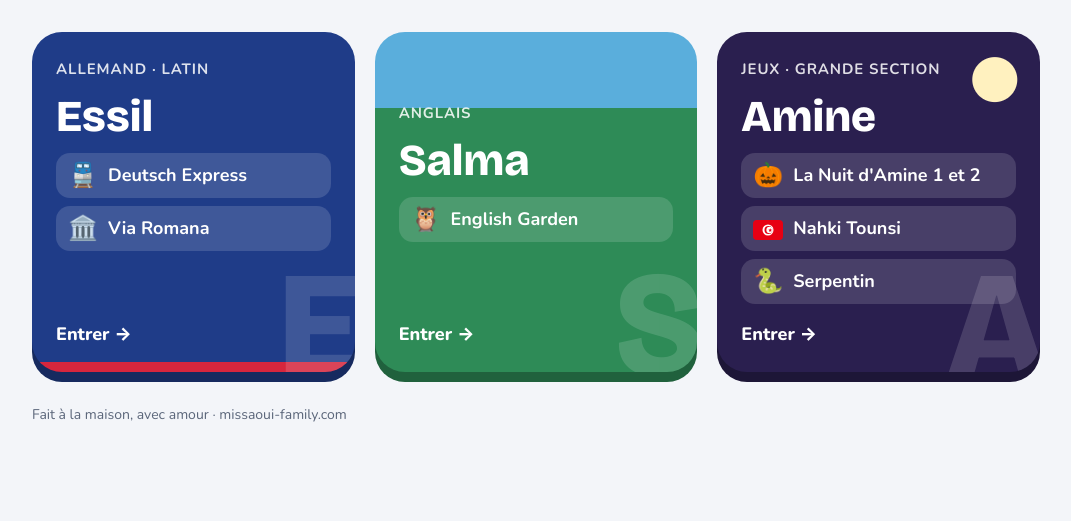
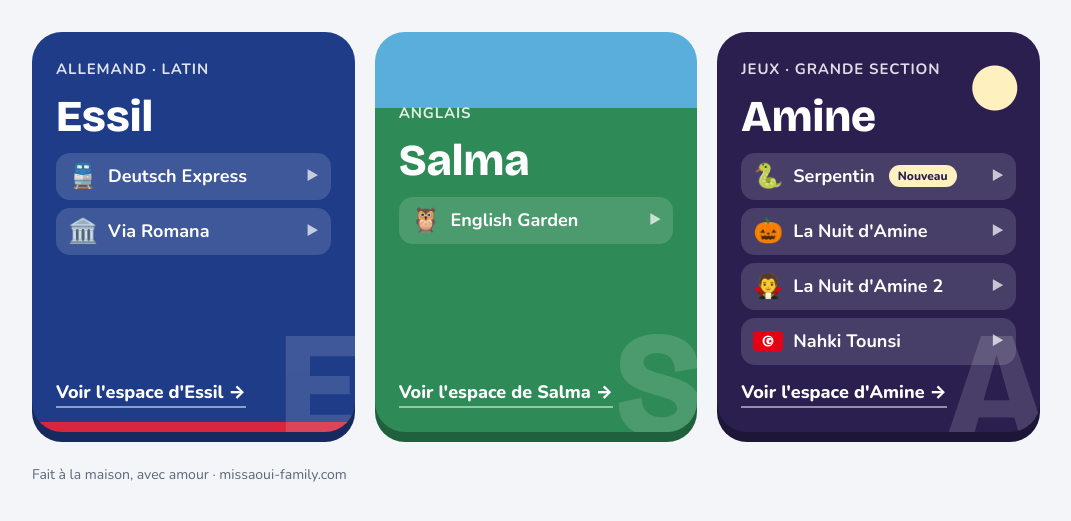
Before and after one commit to azilix-ui/jeu-amine, a PHP site: page / in a window 1280 px wide. Shown: the part 136-657 px from the top of the page, without its empty margins (104-1175 px from the left). Run offline with PHP 8.4, Linux system fonts and the light colour scheme.

Commit message:
Accueil famille : chaque jeu et chaque cours est un lien direct (Serpentin en tete pour Amine)

```diff
--- a/famille.css
+++ b/famille.css
@@ -35,16 +35,21 @@ h1 .dot{color:var(--essil-2)}
 /* Les trois enfants */
 .kids{display:grid;grid-template-columns:repeat(3,minmax(0,1fr));gap:20px}
 @media (max-width:820px){.kids{grid-template-columns:1fr}}
-.kid{position:relative;display:flex;flex-direction:column;gap:14px;text-decoration:none;color:#fff;background:var(--c);border-radius:30px;padding:26px 24px 24px;min-height:340px;overflow:hidden;box-shadow:0 10px 0 color-mix(in srgb,var(--c) 70%,#000);transition:transform .15s}
-.kid:hover{transform:translateY(-4px)}
-.kid:active{transform:translateY(4px);box-shadow:0 4px 0 color-mix(in srgb,var(--c) 70%,#000)}
+.kid{position:relative;display:flex;flex-direction:column;gap:14px;color:#fff;background:var(--c);border-radius:30px;padding:26px 24px 24px;min-height:340px;overflow:hidden;box-shadow:0 10px 0 color-mix(in srgb,var(--c) 70%,#000)}
+.kid a{color:#fff;text-decoration:none}
 .kid .initial{font-family:var(--display);font-weight:800;font-size:150px;line-height:.8;position:absolute;right:-6px;bottom:-14px;opacity:.14;pointer-events:none}
-.kid .who{font-family:var(--display);font-weight:800;font-size:44px;line-height:1}
+.kid .who{font-family:var(--display);font-weight:800;font-size:44px;line-height:1;align-self:flex-start}
+.kid .who:hover{text-decoration:underline;text-decoration-thickness:3px}
 .kid .what{font-weight:700;font-size:15px;letter-spacing:.06em;text-transform:uppercase;opacity:.85}
 .kid ul{list-style:none;margin:0;padding:0;display:flex;flex-direction:column;gap:8px;position:relative}
-.kid li{display:flex;align-items:center;gap:10px;background:rgba(255,255,255,.14);border-radius:14px;padding:9px 12px;font-weight:700}
-.kid li span{font-size:24px;line-height:1}
-.kid .go{margin-top:auto;font-weight:800;display:flex;align-items:center;gap:8px;position:relative}
+.kid li a{display:flex;align-items:center;gap:10px;background:rgba(255,255,255,.14);border-radius:14px;padding:10px 12px;font-weight:700;transition:background .15s,transform .15s}
+.kid li a:hover{background:rgba(255,255,255,.26);transform:translateX(4px)}
+.kid li a:active{transform:translateX(4px) scale(.98)}
+.kid li a::after{content:"▶";margin-left:auto;font-size:13px;opacity:.7}
+.kid li span{font-size:24px;line-height:1;display:inline-flex}
+.kid li em{font-style:normal;font-size:12px;font-weight:800;background:#fff1bf;color:#2a1f4f;border-radius:999px;padding:2px 9px;margin-left:4px}
+.kid .go{margin-top:auto;font-weight:800;display:inline-flex;align-items:center;gap:8px;position:relative;align-self:flex-start;border-bottom:2px solid rgba(255,255,255,.5)}
+.kid .go:hover{border-color:#fff}
 .kid.essil{--c:#1f3c88;background-image:linear-gradient(transparent calc(100% - 10px),#d7263d calc(100% - 10px))}
 .kid.salma{--c:#2e8b57;background-image:linear-gradient(180deg,#5aaedc 0 76px,transparent 76px)}
 .kid.amine{--c:#2a1f4f;background-image:radial-gradient(circle at 86% 14%,#fff1bf 0 22px,transparent 23px)}
--- a/index.html
+++ b/index.html
@@ -19,36 +19,37 @@
   </header>
 
   <nav class="kids" aria-label="Les enfants">
-    <a class="kid essil" href="essil/">
+    <div class="kid essil">
       <span class="initial" aria-hidden="true">E</span>
       <span class="what">Allemand · Latin</span>
-      <span class="who">Essil</span>
+      <a class="who" href="essil/">Essil</a>
       <ul>
-        <li><span>🚆</span>Deutsch Express</li>
-        <li><span>🏛️</span>Via Romana</li>
+        <li><a href="essil/deutsch-express.html"><span>🚆</span>Deutsch Express</a></li>
+        <li><a href="essil/via-romana.html"><span>🏛️</span>Via Romana</a></li>
       </ul>
-      <span class="go">Entrer →</span>
-    </a>
-    <a class="kid salma" href="salma/">
+      <a class="go" href="essil/">Voir l'espace d'Essil →</a>
+    </div>
+    <div class="kid salma">
       <span class="initial" aria-hidden="true">S</span>
       <span class="what" style="margin-top:44px">Anglais</span>
-      <span class="who">Salma</span>
+      <a class="who" href="salma/">Salma</a>
       <ul>
-        <li><span>🦉</span>English Garden</li>
+        <li><a href="salma/english-garden.html"><span>🦉</span>English Garden</a></li>
       </ul>
-      <span class="go">Entrer →</span>
-    </a>
-    <a class="kid amine" href="amine/">
+      <a class="go" href="salma/">Voir l'espace de Salma →</a>
+    </div>
+    <div class="kid amine">
       <span class="initial" aria-hidden="true">A</span>
       <span class="what">Jeux · Grande section</span>
-      <span class="who">Amine</span>
+      <a class="who" href="amine/">Amine</a>
       <ul>
-        <li><span>🎃</span>La Nuit d'Amine 1 et 2</li>
-        <li><span><svg viewBox="0 0 60 40" width="30" height="20" aria-hidden="true" style="vertical-align:middle;border-radius:4px"><rect width="60" height="40" fill="#e70013"/><circle cx="30" cy="20" r="11" fill="#fff"/><circle cx="31" cy="20" r="8" fill="#e70013"/><circle cx="33.2" cy="20" r="6.4" fill="#fff"/><path fill="#e70013" d="M34.4 16.6l1.1 2.4 2.6.3-1.9 1.8.5 2.6-2.3-1.3-2.3 1.3.5-2.6-1.9-1.8 2.6-.3z"/></svg></span>Nahki Tounsi</li>
-        <li><span>🐍</span>Serpentin</li>
+        <li><a href="amine/serpentin.html"><span>🐍</span>Serpentin<em>Nouveau</em></a></li>
+        <li><a href="amine/la-nuit-d-amine.html"><span>🎃</span>La Nuit d'Amine</a></li>
+        <li><a href="amine/la-nuit-d-amine-2.html"><span>🧛</span>La Nuit d'Amine 2</a></li>
+        <li><a href="amine/nahki-tounsi.html"><span><svg viewBox="0 0 60 40" width="30" height="20" aria-hidden="true" style="vertical-align:middle;border-radius:4px"><rect width="60" height="40" fill="#e70013"/><circle cx="30" cy="20" r="11" fill="#fff"/><circle cx="31" cy="20" r="8" fill="#e70013"/><circle cx="33.2" cy="20" r="6.4" fill="#fff"/><path fill="#e70013" d="M34.4 16.6l1.1 2.4 2.6.3-1.9 1.8.5 2.6-2.3-1.3-2.3 1.3.5-2.6-1.9-1.8 2.6-.3z"/></svg></span>Nahki Tounsi</a></li>
       </ul>
-      <span class="go">Entrer →</span>
-    </a>
+      <a class="go" href="amine/">Voir l'espace d'Amine →</a>
+    </div>
   </nav>
 
   <footer>Fait à la maison, avec amour · missaoui-family.com</footer>
```
